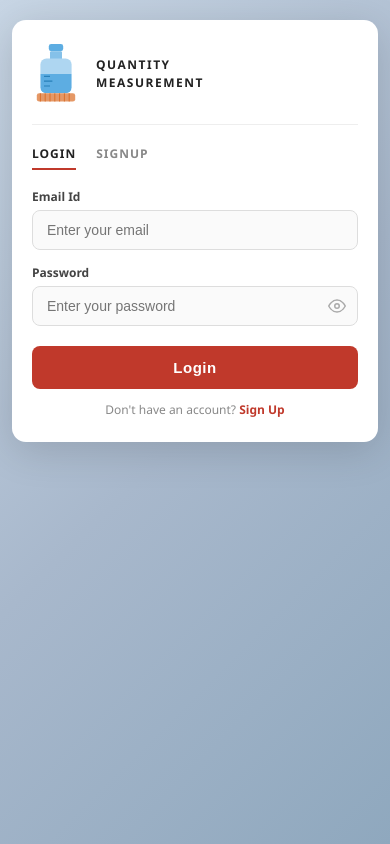
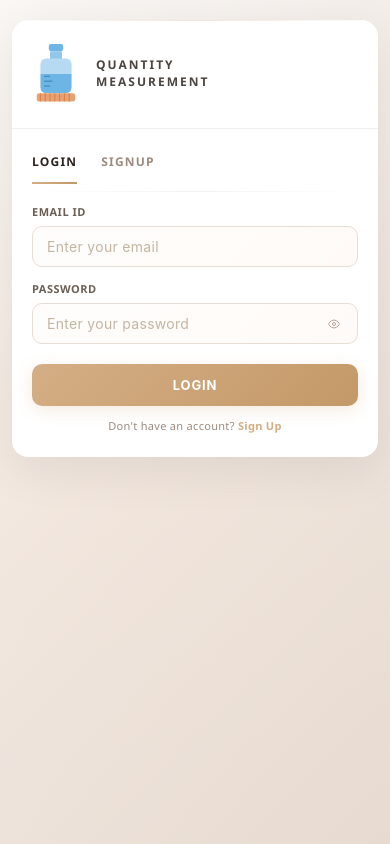
Before and after one commit to Ramrudra-Tiwari/QuantityMeasurementApp-Frontend, a React (Create React App) app in the folder react-frontend/: page / in a window 390 px wide. Built offline with nearby package versions, Linux system fonts and the light colour scheme.

Commit message:
pushing frontend

```diff
--- a/react-frontend/src/api.ts
+++ b/react-frontend/src/api.ts
@@ -1,4 +1,4 @@
-var BASE_URL = 'http://localhost:8080';
+var BASE_URL = 'https://quantitymeasurementapp-production-fabc.up.railway.app/';
 
 // ── Login ────────────────────────────────────────────────────────
 export async function loginApi(email: string, password: string) {
--- a/react-frontend/src/styles/auth.css
+++ b/react-frontend/src/styles/auth.css
@@ -5,7 +5,9 @@
 }
 
 body {
-  font-family: 'Poppins', sans-serif;
+  font-family: -apple-system, BlinkMacSystemFont, 'Segoe UI', sans-serif;
+  -webkit-font-smoothing: antialiased;
+  -moz-osx-font-smoothing: grayscale;
 }
 
 .auth-wrapper {
@@ -14,19 +16,46 @@ body {
   display: flex;
   align-items: center;
   justify-content: center;
-  background: linear-gradient(135deg, #c8d6e5 0%, #a8b8cc 50%, #8fa8be 100%);
+  background: linear-gradient(135deg, #faf8f6 0%, #f0e8e3 50%, #e8ddd4 100%);
   padding: 16px;
+  position: relative;
+  overflow: hidden;
+}
+
+.auth-wrapper::before {
+  content: '';
+  position: absolute;
+  top: -50%;
+  right: -50%;
+  width: 200%;
+  height: 200%;
+  background: radial-gradient(circle at 30% 50%, rgba(255, 201, 143, 0.08) 0%, transparent 50%),
+              radial-gradient(circle at 80% 80%, rgba(212, 174, 133, 0.06) 0%, transparent 50%);
+  pointer-events: none;
 }
 
 .card {
-  background: #fff;
-  border-radius: 16px;
-  box-shadow: 0 8px 40px rgba(0,0,0,0.15);
+  background: #ffffff;
+  border-radius: 20px;
+  box-shadow: 0 12px 48px rgba(0, 0, 0, 0.08), 0 0 1px rgba(0, 0, 0, 0.04);
   display: flex;
   width: 100%;
   max-width: 620px;
   overflow: hidden;
-  padding: 40px 40px 40px 0;
+  padding: 0;
+  position: relative;
+  z-index: 1;
+}
+
+.card::before {
+  content: '';
+  position: absolute;
+  top: 0;
+  left: 0;
+  right: 0;
+  height: 1px;
+  background: linear-gradient(to right, transparent, rgba(212, 174, 133, 0.3), transparent);
+  pointer-events: none;
 }
 
 .brand {
@@ -36,23 +65,42 @@ body {
   justify-content: center;
   width: 180px;
   min-width: 180px;
-  padding: 20px;
-  gap: 14px;
+  padding: 40px 20px;
+  gap: 16px;
+  background: linear-gradient(135deg, rgba(255, 247, 240, 0.6) 0%, rgba(244, 235, 225, 0.6) 100%);
+  position: relative;
+}
+
+.brand::after {
+  content: '';
+  position: absolute;
+  right: 0;
+  top: 20%;
+  height: 60%;
+  width: 1px;
+  background: linear-gradient(to bottom, transparent, rgba(212, 174, 133, 0.2), transparent);
 }
 
 .brand-icon {
   width: 70px;
   height: 88px;
+  opacity: 0.9;
+  transition: transform 0.3s cubic-bezier(0.34, 1.56, 0.64, 1);
+}
+
+.brand-icon:hover {
+  transform: scale(1.05);
 }
 
 .brand-title {
   font-size: 11px;
   font-weight: 700;
-  letter-spacing: 1.5px;
+  letter-spacing: 2px;
   text-transform: uppercase;
-  color: #222;
+  color: #2c2420;
   text-align: center;
-  line-height: 1.5;
+  line-height: 1.6;
+  opacity: 0.85;
 }
 
 .form-section {
@@ -60,83 +108,154 @@ body {
   display: flex;
   flex-direction: column;
   min-width: 0;
+  padding: 40px 40px;
 }
 
 .tabs {
   display: flex;
-  gap: 28px;
-  margin-bottom: 22px;
+  gap: 32px;
+  margin-bottom: 28px;
+  position: relative;
+}
+
+.tabs::after {
+  content: '';
+  position: absolute;
+  bottom: -8px;
+  left: 0;
+  right: 0;
+  height: 1px;
+  background: linear-gradient(to right, transparent, rgba(0, 0, 0, 0.05), transparent);
 }
 
 .tab {
   font-size: 13px;
   font-weight: 600;
-  letter-spacing: 1px;
+  letter-spacing: 1.2px;
   text-transform: uppercase;
-  color: #888;
+  color: #9d8b7f;
   cursor: pointer;
-  padding-bottom: 6px;
+  padding-bottom: 12px;
   border-bottom: 2px solid transparent;
-  transition: color 0.2s, border-color 0.2s;
+  transition: color 0.3s ease, border-color 0.3s ease;
+  position: relative;
+}
+
+.tab::after {
+  content: '';
+  position: absolute;
+  bottom: -2px;
+  left: 0;
+  right: 0;
+  height: 2px;
+  background: linear-gradient(90deg, #d4ae85 0%, #c49968 100%);
+  transform: scaleX(0);
+  transform-origin: left;
+  transition: transform 0.3s cubic-bezier(0.34, 1.56, 0.64, 1);
+}
+
+.tab:hover {
+  color: #6b5f55;
 }
 
 .tab.active {
-  color: #222;
-  border-bottom: 2px solid #c0392b;
+  color: #2c2420;
+}
+
+.tab.active::after {
+  transform: scaleX(1);
 }
 
 .form-panel {
   display: none;
+  animation: fadeInUp 0.4s cubic-bezier(0.34, 1.56, 0.64, 1);
 }
 
 .form-panel.active {
   display: block;
 }
 
+@keyframes fadeInUp {
+  from {
+    opacity: 0;
+    transform: translateY(12px);
+  }
+  to {
+    opacity: 1;
+    transform: translateY(0);
+  }
+}
+
 .field {
-  margin-bottom: 14px;
+  margin-bottom: 16px;
 }
 
 .field label {
   display: block;
   font-size: 12px;
   font-weight: 600;
-  color: #444;
-  margin-bottom: 5px;
+  color: #6b5f55;
+  margin-bottom: 7px;
+  letter-spacing: 0.5px;
+  text-transform: uppercase;
 }
 
 .field input {
   width: 100%;
-  padding: 10px 14px;
-  border: 1.5px solid #ddd;
-  border-radius: 8px;
-  font-size: 13px;
-  font-family: 'Poppins', sans-serif;
-  color: #222;
-  background: #fafafa;
+  padding: 12px 16px;
+  border: 1.5px solid #e8ddd4;
+  border-radius: 10px;
+  font-size: 14px;
+  font-family: -apple-system, BlinkMacSystemFont, 'Segoe UI', sans-serif;
+  color: #2c2420;
+  background: linear-gradient(135deg, #fefdfb 0%, #fffaf7 100%);
   outline: none;
-  transition: border-color 0.2s, background 0.2s;
+  transition: border-color 0.3s ease, background 0.3s ease, box-shadow 0.3s ease;
+  letter-spacing: 0.3px;
+}
+
+.field input::placeholder {
+  color: #c4b5a3;
 }
 
 .field input:focus {
-  border-color: #c0392b;
-  background: #fff;
+  border-color: #d4ae85;
+  background: #ffffff;
+  box-shadow: 0 0 0 3px rgba(212, 174, 133, 0.1), inset 0 1px 2px rgba(212, 174, 133, 0.05);
 }
 
 .field input.error {
-  border-color: #c0392b;
+  border-color: #d9534f;
+  background: rgba(217, 83, 79, 0.02);
+}
+
+.field input.error:focus {
+  box-shadow: 0 0 0 3px rgba(217, 83, 79, 0.1), inset 0 1px 2px rgba(217, 83, 79, 0.05);
 }
 
 .error-msg {
   font-size: 11px;
-  color: #c0392b;
-  margin-top: 4px;
+  color: #c9535a;
+  margin-top: 6px;
   display: none;
-  line-height: 1.4;
+  line-height: 1.5;
+  font-weight: 500;
 }
 
 .error-msg.show {
   display: block;
+  animation: slideDown 0.3s cubic-bezier(0.34, 1.56, 0.64, 1);
+}
+
+@keyframes slideDown {
+  from {
+    opacity: 0;
+    transform: translateY(-6px);
+  }
+  to {
+    opacity: 1;
+    transform: translateY(0);
+  }
 }
 
 .password-wrap {
@@ -144,106 +263,144 @@ body {
 }
 
 .password-wrap input {
-  padding-right: 42px;
+  padding-right: 44px;
 }
 
 .toggle-pw {
   position: absolute;
-  right: 12px;
+  right: 14px;
   top: 50%;
   transform: translateY(-50%);
   cursor: pointer;
-  color: #aaa;
-  width: 18px;
-  height: 18px;
+  color: #b5a39a;
+  width: 20px;
+  height: 20px;
   display: flex;
   align-items: center;
   justify-content: center;
-  transition: color 0.2s;
+  transition: color 0.2s ease, transform 0.2s ease;
+  padding: 4px;
+  border-radius: 6px;
 }
 
 .toggle-pw:hover {
-  color: #c0392b;
+  color: #d4ae85;
+  background: rgba(212, 174, 133, 0.1);
+}
+
+.toggle-pw:active {
+  transform: translateY(-50%) scale(0.95);
 }
 
 .toggle-pw svg {
   width: 18px;
   height: 18px;
+  stroke-width: 2;
 }
 
 .btn-submit {
   width: 100%;
-  padding: 12px;
-  background: #c0392b;
-  color: #fff;
+  padding: 14px 16px;
+  background: linear-gradient(135deg, #d4ae85 0%, #c49968 100%);
+  color: #ffffff;
   border: none;
-  border-radius: 8px;
+  border-radius: 10px;
   font-size: 14px;
-  font-weight: 600;
-  font-family: 'Poppins', sans-serif;
+  font-weight: 700;
+  font-family: -apple-system, BlinkMacSystemFont, 'Segoe UI', sans-serif;
   cursor: pointer;
-  margin-top: 6px;
-  letter-spacing: 0.5px;
-  transition: background 0.2s, transform 0.1s;
+  margin-top: 8px;
+  letter-spacing: 0.8px;
+  text-transform: uppercase;
+  transition: all 0.3s cubic-bezier(0.34, 1.56, 0.64, 1);
+  box-shadow: 0 4px 16px rgba(212, 174, 133, 0.25);
+  position: relative;
+  overflow: hidden;
+}
+
+.btn-submit::before {
+  content: '';
+  position: absolute;
+  top: 50%;
+  left: 50%;
+  width: 0;
+  height: 0;
+  background: rgba(255, 255, 255, 0.3);
+  border-radius: 50%;
+  transform: translate(-50%, -50%);
+  transition: width 0.5s ease, height 0.5s ease;
+  z-index: -1;
 }
 
 .btn-submit:hover {
-  background: #a93226;
+  background: linear-gradient(135deg, #ca9f78 0%, #ba8a59 100%);
+  transform: translateY(-2px);
+  box-shadow: 0 8px 24px rgba(212, 174, 133, 0.35);
+}
+
+.btn-submit:hover::before {
+  width: 300px;
+  height: 300px;
 }
 
 .btn-submit:active {
-  transform: scale(0.98);
+  transform: translateY(0);
+  box-shadow: 0 2px 8px rgba(212, 174, 133, 0.2);
 }
 
 .switch-link {
   font-size: 12px;
-  color: #888;
+  color: #9d8b7f;
   text-align: center;
-  margin-top: 12px;
+  margin-top: 14px;
+  letter-spacing: 0.3px;
 }
 
 .switch-link a {
-  color: #c0392b;
-  font-weight: 600;
+  color: #d4ae85;
+  font-weight: 700;
   cursor: pointer;
   text-decoration: none;
+  transition: color 0.3s ease, text-shadow 0.3s ease;
 }
 
 .switch-link a:hover {
-  text-decoration: underline;
+  color: #ca9f78;
+  text-shadow: 0 0 12px rgba(212, 174, 133, 0.3);
 }
 
 #toast {
   position: fixed;
   bottom: 30px;
   left: 50%;
-  transform: translateX(-50%) translateY(20px);
+  transform: translateX(-50%) translateY(120px);
   color: white;
-  padding: 12px 28px;
-  border-radius: 8px;
+  padding: 13px 28px;
+  border-radius: 10px;
   font-size: 13px;
   font-weight: 600;
-  font-family: 'Poppins', sans-serif;
+  font-family: -apple-system, BlinkMacSystemFont, 'Segoe UI', sans-serif;
   opacity: 0;
   pointer-events: none;
-  transition: opacity 0.4s ease, transform 0.4s ease;
+  transition: opacity 0.4s cubic-bezier(0.34, 1.56, 0.64, 1), transform 0.4s cubic-bezier(0.34, 1.56, 0.64, 1);
   white-space: nowrap;
   z-index: 9999;
+  letter-spacing: 0.3px;
+  box-shadow: 0 8px 28px rgba(0, 0, 0, 0.15);
 }
 
 #toast.success {
-  background: #00BFA5;
-  box-shadow: 0 4px 20px rgba(0, 191, 165, 0.5);
+  background: linear-gradient(135deg, #26a69a 0%, #00897b 100%);
 }
 
 #toast.error {
-  background: #c0392b;
-  box-shadow: 0 4px 20px rgba(192, 57, 43, 0.5);
+  background: linear-gradient(135deg, #d9534f 0%, #c9202c 100%);
 }
 
 #toast.show {
   opacity: 1;
   transform: translateX(-50%) translateY(0px);
+  pointer-events: auto;
 }
 
 @media (max-width: 520px) {
@@ -254,8 +411,7 @@ body {
 
   .card {
     flex-direction: column;
-    padding: 24px 20px;
-    border-radius: 14px;
+    border-radius: 16px;
   }
 
   .brand {
@@ -263,10 +419,15 @@ body {
     min-width: unset;
     flex-direction: row;
     justify-content: flex-start;
-    padding: 0 0 20px 0;
+    padding: 24px 20px;
     gap: 16px;
-    border-bottom: 1px solid #eee;
-    margin-bottom: 20px;
+    border-bottom: 1px solid rgba(0, 0, 0, 0.06);
+    margin-bottom: 0;
+    background: transparent;
+  }
+
+  .brand::after {
+    display: none;
   }
 
   .brand-icon {
@@ -277,15 +438,28 @@ body {
   .brand-title {
     font-size: 12px;
     text-align: left;
+    line-height: 1.4;
+  }
+
+  .form-section {
+    padding: 24px 20px;
   }
 
   .tabs {
-    gap: 20px;
-    margin-bottom: 18px;
+    gap: 24px;
+    margin-bottom: 20px;
   }
 
   .tab {
     font-size: 12px;
+  }
+
+  .field {
+    margin-bottom: 14px;
+  }
+
+  .field label {
+    font-size: 11px;
   }
 
   .field input {
@@ -294,30 +468,81 @@ body {
   }
 
   .btn-submit {
-    padding: 13px;
-    font-size: 15px;
+    padding: 13px 14px;
+    font-size: 13px;
+    margin-top: 6px;
+  }
+
+  .switch-link {
+    margin-top: 12px;
+    font-size: 11px;
+  }
+
+  #toast {
+    bottom: 20px;
+    padding: 12px 24px;
+    font-size: 12px;
   }
 }
 
 @media (max-width: 360px) {
   .card {
+    border-radius: 14px;
+  }
+
+  .brand {
+    padding: 20px 14px;
+    gap: 12px;
+  }
+
+  .brand-icon {
+    width: 40px;
+    height: 50px;
+  }
+
+  .brand-title {
+    font-size: 10px;
+  }
+
+  .form-section {
     padding: 20px 14px;
   }
 
-  .brand-icon {
-    width: 38px;
-    height: 48px;
+  .field label {
+    font-size: 10px;
+    margin-bottom: 5px;
   }
 
-  .brand-title {
-    font-size: 11px;
+  .field input {
+    font-size: 13px;
+    padding: 10px 12px;
   }
 
-  .field label {
+  .tabs {
+    gap: 16px;
+    margin-bottom: 16px;
+  }
+
+  .tab {
     font-size: 11px;
   }
 
   .error-msg {
     font-size: 10px;
   }
+
+  .btn-submit {
+    padding: 12px 12px;
+    font-size: 12px;
+  }
+
+  .toggle-pw {
+    right: 12px;
+  }
+
+  #toast {
+    padding: 10px 20px;
+    font-size: 11px;
+    border-radius: 8px;
+  }
 }
```
Also changed, not shown: 1 other file (tests, documents, lock files or other folders).
